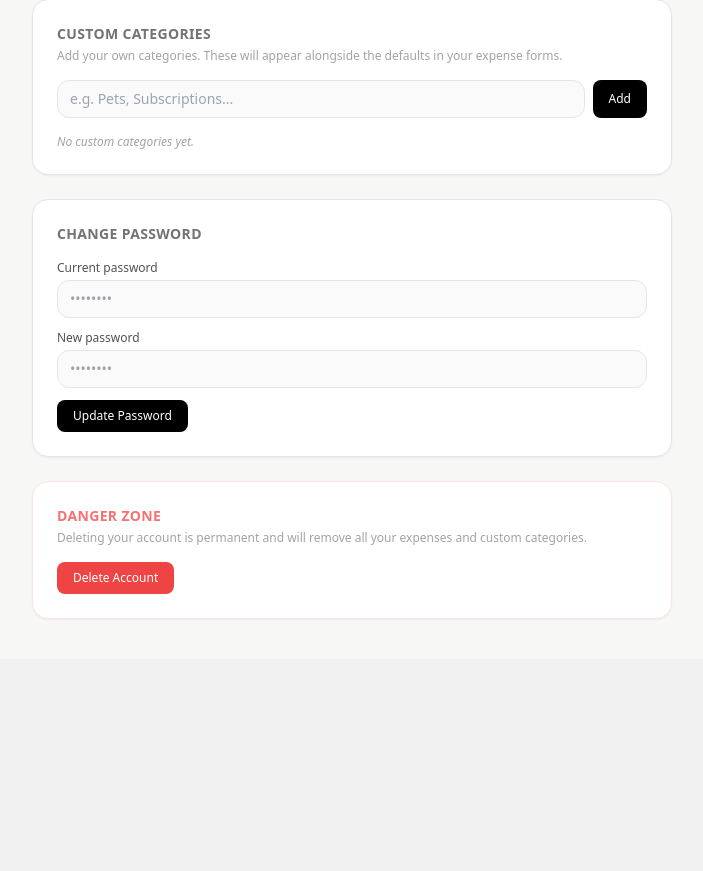
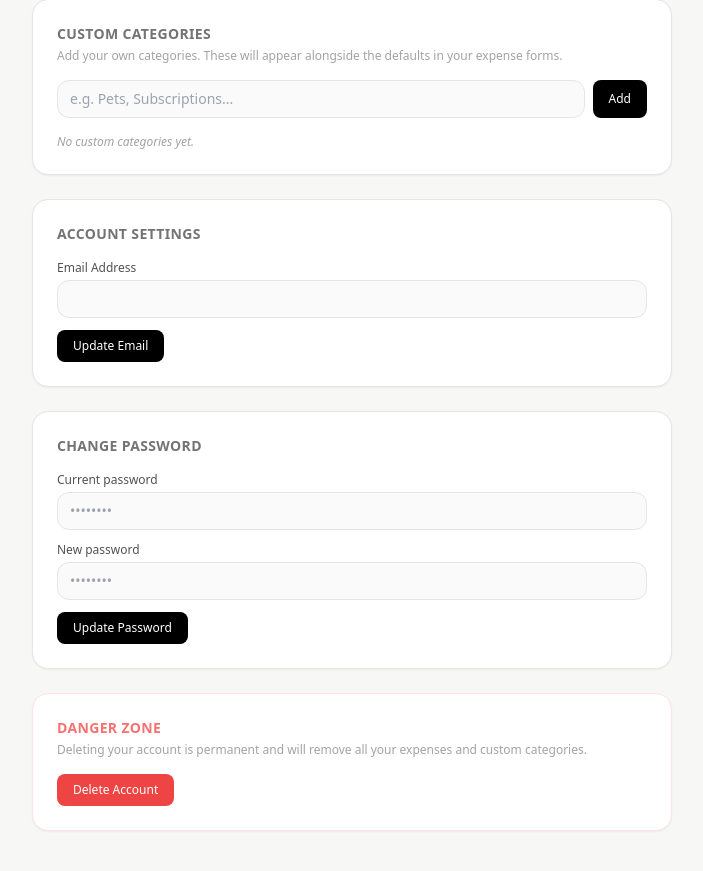
Before and after one commit to Muhammd7737/PocketPal, a Flask app: template templates/profile.html in a window 1280 px wide. Shown: the part 286-1157 px from the top of the page, without its empty margins (288-991 px from the left). Before the commit the page ends 905 px from the top, so only its background shows below. Run offline with Flask 3, Linux system fonts and the light colour scheme; the template is opened without the code that fills it, so the values that code supplies are empty; some libraries are stand-ins or nearby versions.

Commit message:
Add email availability check during registration and update profile email functionality

```diff
--- a/templates/profile.html
+++ b/templates/profile.html
@@ -10,7 +10,6 @@
 
 <body class="min-h-full text-[#37352f]">
 
-    <!-- Navbar -->
     <nav class="bg-white border-b border-neutral-200 px-6 py-3 flex items-center justify-between">
         <div class="flex items-center gap-6">
             <span class="font-bold text-lg">PocketPal</span>
@@ -39,7 +38,6 @@
         {% endif %}
         {% endwith %}
 
-        <!-- Profile Picture -->
         <div class="bg-white rounded-2xl border border-neutral-200 p-6 shadow-sm">
             <h2 class="text-sm font-semibold text-neutral-500 uppercase tracking-wide mb-4">Profile Picture</h2>
             <div class="flex items-center gap-6">
@@ -66,12 +64,10 @@
             </div>
         </div>
 
-        <!-- Custom Categories -->
         <div class="bg-white rounded-2xl border border-neutral-200 p-6 shadow-sm">
             <h2 class="text-sm font-semibold text-neutral-500 uppercase tracking-wide mb-1">Custom Categories</h2>
             <p class="text-xs text-neutral-400 mb-4">Add your own categories. These will appear alongside the defaults in your expense forms.</p>
 
-            <!-- Add new category -->
             <form action="{{ url_for('add_category') }}" method="post" class="flex gap-2 mb-4">
                 <input type="text" name="category_name" placeholder="e.g. Pets, Subscriptions..."
                     class="flex-1 rounded-xl bg-neutral-50 border border-neutral-200 px-3 py-2 text-sm outline-none focus:border-black transition-all"
@@ -82,7 +78,6 @@
                 </button>
             </form>
 
-            <!-- Existing custom categories -->
             {% if custom_cats %}
             <ul class="space-y-2">
                 {% for cat in custom_cats %}
@@ -103,7 +98,22 @@
             {% endif %}
         </div>
 
-        <!-- Change Password / Set Password -->
+        <div class="bg-white rounded-2xl border border-neutral-200 p-6 shadow-sm">
+            <h2 class="text-sm font-semibold text-neutral-500 uppercase tracking-wide mb-4">Account Settings</h2>
+            <form action="{{ url_for('update_email') }}" method="post" class="space-y-3">
+                <div>
+                    <label class="block text-xs font-medium text-neutral-600 mb-1">Email Address</label>
+                    <input type="email" name="email" id="email" value="{{ user.email }}" required
+                        class="w-full rounded-xl bg-neutral-50 border border-neutral-200 px-3 py-2 text-sm outline-none focus:border-black transition-all">
+                    <p id="email-status" class="text-xs mt-1 hidden"></p>
+                </div>
+                <button type="submit" id="update-email-btn"
+                    class="rounded-lg bg-black text-white text-xs px-4 py-2 hover:bg-neutral-800 transition-colors">
+                    Update Email
+                </button>
+            </form>
+        </div>
+
         {% if not is_google_user %}
         <div class="bg-white rounded-2xl border border-neutral-200 p-6 shadow-sm">
             <h2 class="text-sm font-semibold text-neutral-500 uppercase tracking-wide mb-4">Change Password</h2>
@@ -145,7 +155,6 @@
                         <li id="req-length" class="flex items-center gap-2 text-xs text-neutral-400"><span class="icon">✗</span> At least 8 characters</li>
                         <li id="req-upper" class="flex items-center gap-2 text-xs text-neutral-400"><span class="icon">✗</span> At least one uppercase letter</li>
                         <li id="req-lower" class="flex items-center gap-2 text-xs text-neutral-400"><span class="icon">✗</span> At least one lowercase letter</li>
-                        <li id="req-lower" class="flex items-center gap-2 text-xs text-neutral-400"><span class="icon">✗</span> At least one lowercase letter</li>
                         <li id="req-digit" class="flex items-center gap-2 text-xs text-neutral-400"><span class="icon">✗</span> At least one number</li>
                         <li id="req-special" class="flex items-center gap-2 text-xs text-neutral-400"><span class="icon">✗</span> At least one special character</li>
                     </ul>
@@ -158,7 +167,6 @@
         </div>
         {% endif %}
 
-        <!-- Delete Account -->
         <div class="bg-white rounded-2xl border border-red-100 p-6 shadow-sm">
             <h2 class="text-sm font-semibold text-red-400 uppercase tracking-wide mb-1">Danger Zone</h2>
             <p class="text-xs text-neutral-400 mb-4">Deleting your account is permanent and will remove all your expenses and custom categories.</p>
@@ -186,6 +194,7 @@
     </div>
 
     <script>
+        // Password Verification Logic
         const pwInput = document.getElementById('new_password');
         if (pwInput) {
             const list = document.getElementById('pwd-requirements');
@@ -207,6 +216,60 @@
                 });
             });
         }
+
+        // Email change validation script
+        const emailInput = document.getElementById('email');
+        const emailStatus = document.getElementById('email-status');
+        const updateEmailBtn = document.getElementById('update-email-btn');
+        // Cache initial email value to allow re-submitting the current address cleanly
+        const initialEmail = emailInput.value.trim();
+        let emailTimer;
+
+        emailInput.addEventListener('input', () => {
+            const val = emailInput.value.trim();
+            clearTimeout(emailTimer);
+
+            // If input matches original email state, clear hints and allow save
+            if (val === initialEmail) {
+                emailStatus.classList.add('hidden');
+                updateEmailBtn.disabled = false;
+                return;
+            }
+
+            if (!val) {
+                emailStatus.classList.add('hidden');
+                return;
+            }
+
+            const emailRegex = /^[^\s@]+@[^\s@]+\.[^\s@]+$/;
+            if (!emailRegex.test(val)) {
+                emailStatus.textContent = '✗ Enter a valid email address';
+                emailStatus.className = 'text-xs mt-1 text-neutral-400';
+                emailStatus.classList.remove('hidden');
+                updateEmailBtn.disabled = true;
+                return;
+            }
+
+            emailTimer = setTimeout(async () => {
+                try {
+                    const res = await fetch(`/check-email?email=${encodeURIComponent(val)}`);
+                    const data = await res.json();
+
+                    emailStatus.classList.remove('hidden');
+                    if (data.available === true) {
+                        emailStatus.textContent = '✓ This email is available';
+                        emailStatus.className = 'text-xs mt-1 text-green-500';
+                        updateEmailBtn.disabled = false;
+                    } else if (data.available === false) {
+                        emailStatus.textContent = '✗ This email is already in use';
+                        emailStatus.className = 'text-xs mt-1 text-red-500';
+                        updateEmailBtn.disabled = true;
+                    }
+                } catch (error) {
+                    console.error("Error checking email:", error);
+                }
+            }, 500);
+        });
     </script>
 </body>
 
```
Also changed, not shown: templates/register.html (+49 -6 lines).
